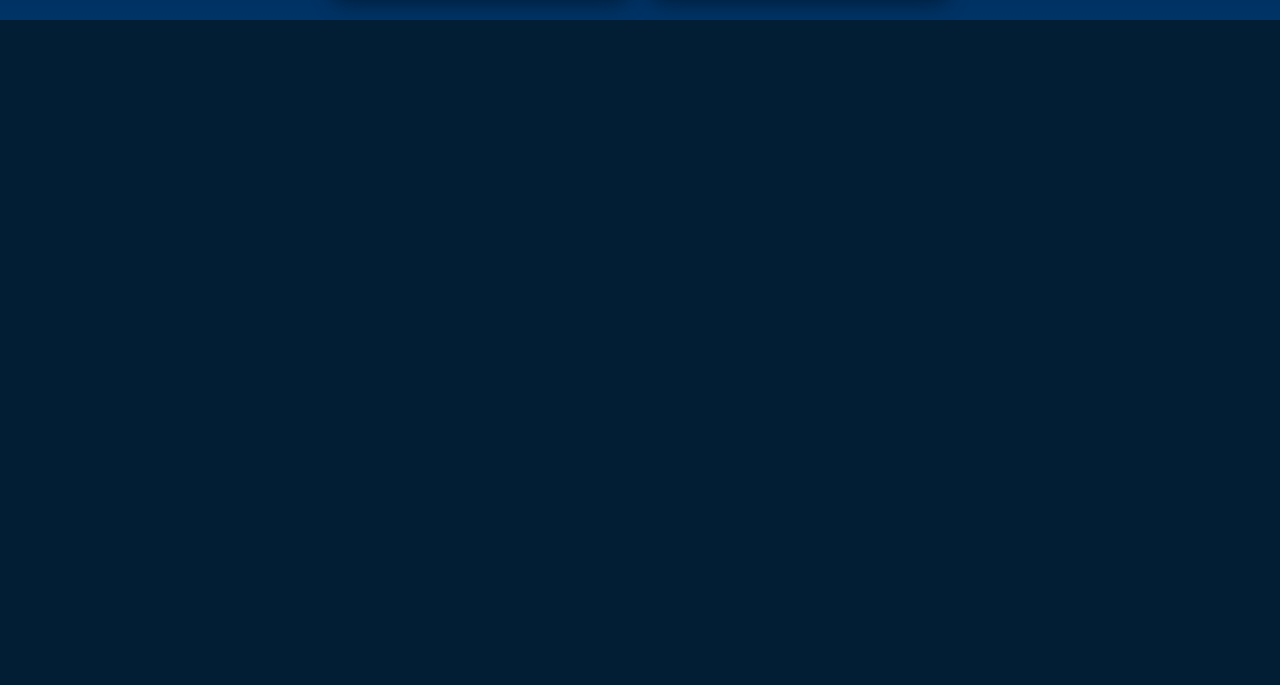
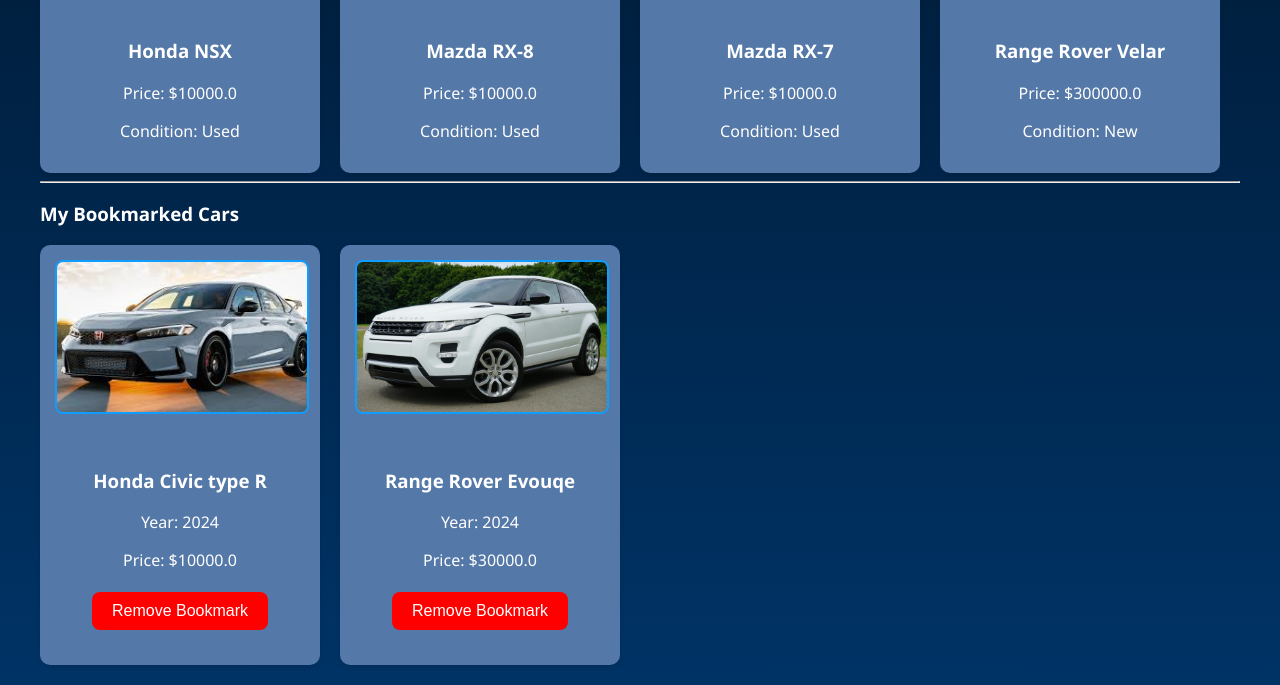
Before and after one commit to Icekoldkiller/Car-listing-website, a Flask app: page /profile in a window 1280 px wide. Shown: the part 1139-1824 px from the top of the page. Before the commit the page ends 1159 px from the top, so only its background shows below. Run offline with Flask 3, Linux system fonts and the light colour scheme; a user stored in the database is signed in; data comes from the database, SQL or seed files in the repository; both versions use the stored data as it was after the commit.

Commit message:
fixed user listed cars can now be seen

```diff
--- a/app.py
+++ b/app.py
@@ -409,10 +409,14 @@ def profile():
     # ✅ Access bookmarks directly
     bookmarked_cars = user.bookmarked_cars
 
+    # ✅ Get the cars the user has listed
+    listed_cars = Car.query.filter_by(seller_id=user.id).all()
+
     return render_template(
         'profile.html',
         user=user,
-        bookmarked_cars=bookmarked_cars
+        bookmarked_cars=bookmarked_cars,
+        listed_cars=listed_cars
     )
 
 @app.route('/orders')
@@ -475,7 +479,7 @@ def add_car_user():
         image_filename = None
         if image_file and image_file.filename != '':
             filename = secure_filename(image_file.filename)
-            image_path = os.path.join(app.static_folder, 'uploads', filename)
+            image_path = os.path.join(app.static_folder, 'images', filename)
             image_file.save(image_path)
             image_filename = filename
 
@@ -534,13 +538,21 @@ def update_quantity(car_id):
             db.session.commit()
     return redirect(url_for('cart'))
 
-@app.route('/admin/user-listings')
+@app.route('/admin/user_listings')
 def admin_user_listings():
-    if 'admin_logged_in' not in session:
-        return redirect(url_for('admin_login'))
+    if 'user_id' not in session:
+        return redirect(url_for('login'))
 
-    user_listings = Car.query.options(joinedload(Car.seller)).filter(Car.seller_id != None).all()
-    return render_template('admin_user_cars.html', user_listings=user_listings)
+    current_user = User.query.get(session['user_id'])
+    if not current_user.is_admin:
+        flash("You don't have permission to view this page.", "danger")
+        return redirect(url_for('index'))
+
+    # Fetch all cars with their sellers
+    user_listings = Car.query.all()
+
+    return render_template("admin_user_listings.html", user_listings=user_listings)
+
 
 @app.route('/admin/delete-user-car/<int:car_id>', methods=['POST'])
 def admin_delete_user_car(car_id):
--- a/static/style.css
+++ b/static/style.css
@@ -382,3 +382,24 @@ img {
     margin-bottom: 15px;
     border: 2px solid #0f9dff;
 }
+.car-container {
+    display: flex;
+    flex-wrap: wrap;
+    gap: 20px;
+}
+
+.car-card {
+    background: rgb(84, 120, 167);
+    border-radius: 10px;
+    box-shadow: 0 2px 5px rgba(0,0,0,0.1);
+    width: 250px;
+    padding: 15px;
+    text-align: center;
+}
+
+.car-card img {
+    width: 100%;
+    height: 150px;
+    object-fit: cover;
+    border-radius: 8px;
+}
--- a/templates/profile.html
+++ b/templates/profile.html
@@ -24,23 +24,18 @@
 
 <hr>
 
-<h3>Your Listed Cars</h3>
-{% if user_cars %}
-    <div class="car-list">
-        {% for car in user_cars %}
+<h2>My Listed Cars</h2>
+{% if listed_cars %}
+<div class="car-container">
+    {% for car in listed_cars %}
         <div class="car-card">
-            <img src="{{ url_for('static', filename='car_images/' + car.image) }}" alt="Car Image" width="250">
-            <div class="details">
-                <h4>{{ car.brand }} {{ car.model }}</h4>
-                <p><strong>Year:</strong> {{ car.year }}</p>
-                <p><strong>Mileage:</strong> {{ car.mileage }}</p>
-                <p><strong>Condition:</strong> {{ car.condition }}</p>
-                <p><strong>Price:</strong> ${{ "%.2f"|format(car.price) }}</p>
-                <a href="{{ url_for('car_detail', car_id=car.id) }}" class="cart-btn">View</a>
-            </div>
+            <img src="{{ url_for('static', filename='uploads/' + car.image) }}" alt="Car Image">
+            <h3>{{ car.brand }} {{ car.model }}</h3>
+            <p>Price: ${{ car.price }}</p>
+            <p>Condition: {{ car.condition }}</p>
         </div>
-        {% endfor %}
-    </div>
+    {% endfor %}
+</div>
 {% else %}
     <p>You haven't listed any cars yet.</p>
 {% endif %}
@@ -49,8 +44,8 @@
 
 <h3>My Bookmarked Cars</h3>
 {% if user.bookmarked_cars %}
-    <div class="car-list">
-        {% for car in user.bookmarked_cars %}
+<div class="car-container">
+    {% for car in user.bookmarked_cars %}
         <div class="car-card">
             <img src="{{ url_for('static', filename='images/' + car.image) }}" alt="{{ car.brand }} {{ car.model }}">
             <div class="details">
@@ -64,8 +59,8 @@
                 </form>
             </div>
         </div>
-        {% endfor %}
-    </div>
+    {% endfor %}
+</div>
 {% else %}
     <p>You have no bookmarked cars yet.</p>
 {% endif %}
```
Also changed, not shown: templates/add_car_user.html (+9 -0 lines), instance/cars.db, static/images/Range_Rover_Velar.jpg (added).
